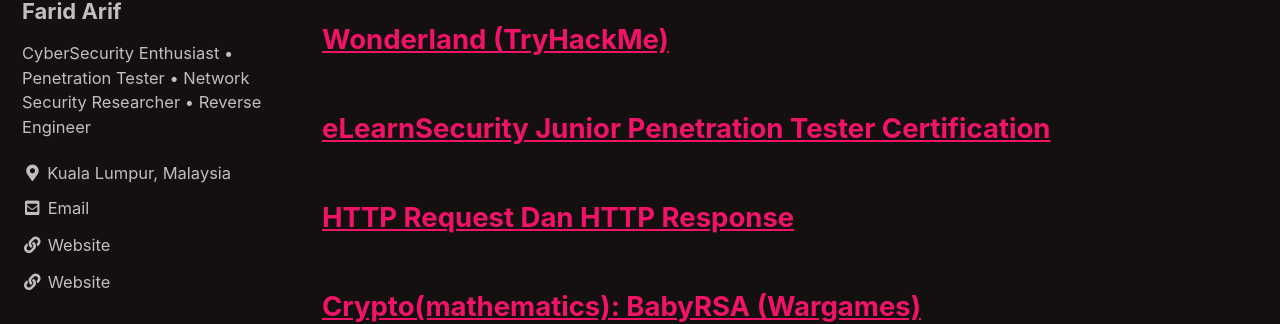
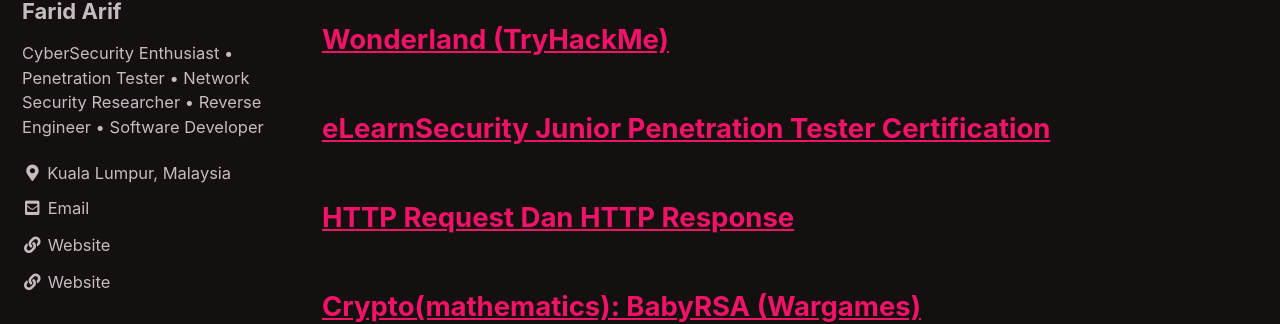
Before and after one commit to faridarif/faridarif.github.io, a Jekyll site: the page built from index.html, in a window 1280 px wide. Shown: the part 233-557 px from the top of the page. Built offline with Jekyll 4.4.1, drawn with Linux system fonts in a browser that asks for light colours; cached includes are drawn as plain includes; the list of posts is cut into pages by our own code.

Commit message:
Update _config.yml

```diff
--- a/_config.yml
+++ b/_config.yml
@@ -95,7 +95,7 @@ analytics:
 author:
   name             : "Farid Arif"
   avatar           : "/images/profile.jpg" # path of avatar image, e.g. "/assets/images/bio-photo.jpg"
-  bio              : "CyberSecurity Enthusiast • Penetration Tester • Network Security Researcher • Reverse Engineer"
+  bio              : "CyberSecurity Enthusiast • Penetration Tester • Network Security Researcher • Reverse Engineer • Software Developer"
   location         : "Kuala Lumpur, Malaysia"
   email            :
   links:
```
